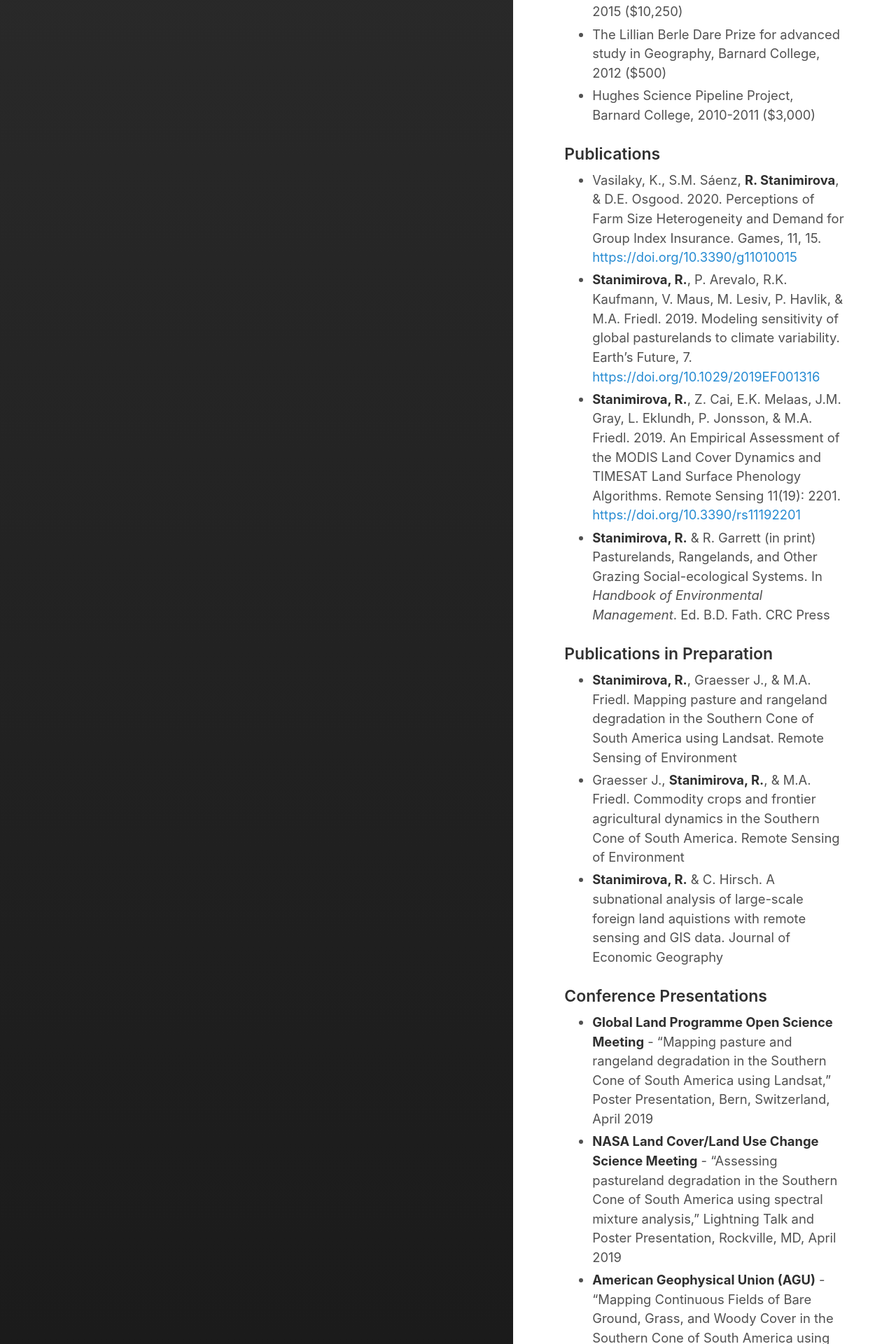
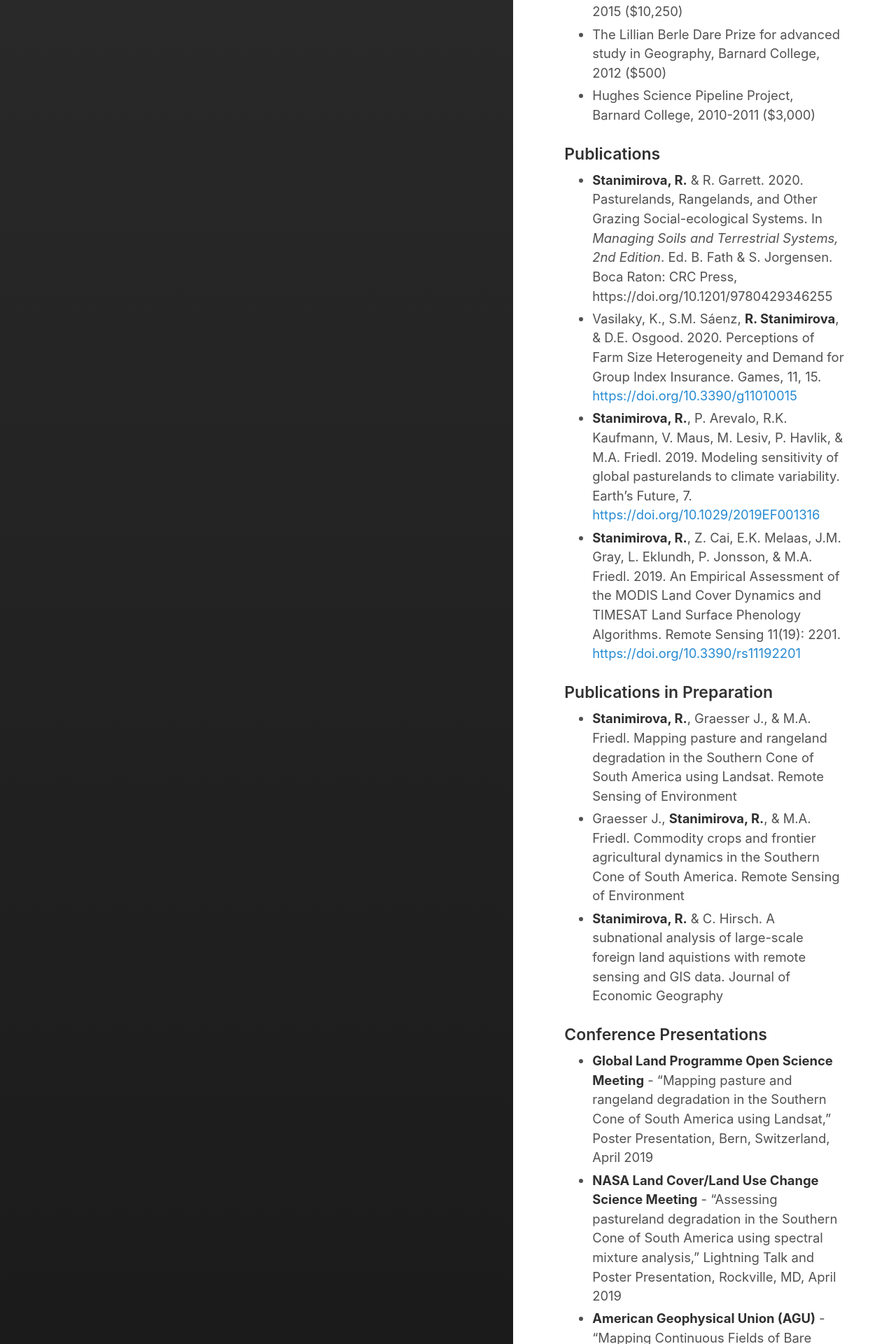
Before and after one commit to rkstan/rkstan.github.io, a Jekyll site: the page built from CurriculumVitae.md, in a window 1280 px wide. Shown: the part 1287-3207 px from the top of the page at 70% size. Built offline with Jekyll 4.4.1, drawn with Linux system fonts in a browser that asks for light colours; nearby versions of some CDN libraries.

Commit message:
Update CurriculumVitae.md

```diff
--- a/CurriculumVitae.md
+++ b/CurriculumVitae.md
@@ -28,11 +28,12 @@ Barnard College of Columbia University, New York, New York, USA
 * Hughes Science Pipeline Project, Barnard College, 2010-2011 ($3,000)
 
 ### Publications
+* **Stanimirova, R.** & R. Garrett. 2020. Pasturelands, Rangelands, and Other Grazing Social-ecological Systems. In <i>Managing Soils and Terrestrial Systems, 2nd Edition</i>. Ed. B. Fath & S. Jorgensen. Boca Raton: CRC Press, https://doi.org/10.1201/9780429346255
 * Vasilaky, K., S.M. Sáenz, **R. Stanimirova**, & D.E. Osgood. 2020. Perceptions of Farm Size Heterogeneity and Demand for Group Index Insurance. Games, 11, 15. <a href="https://doi.org/10.3390/g11010015">https://doi.org/10.3390/g11010015</a>
 * **Stanimirova, R.**, P. Arevalo, R.K. Kaufmann, V. Maus, M. Lesiv, P. Havlik, & M.A. Friedl. 2019. Modeling sensitivity of global pasturelands to climate variability. Earth's Future, 7.
 <a href="https://doi.org/10.1029/2019EF001316">https://doi.org/10.1029/2019EF001316</a>
 * **Stanimirova, R.**, Z. Cai, E.K. Melaas, J.M. Gray, L. Eklundh, P. Jonsson, & M.A. Friedl. 2019. An Empirical Assessment of the MODIS Land Cover Dynamics and TIMESAT Land Surface Phenology Algorithms. Remote Sensing 11(19): 2201. <a href="https://doi.org/10.3390/rs11192201">https://doi.org/10.3390/rs11192201</a>
-* **Stanimirova, R.** & R. Garrett (in print) Pasturelands, Rangelands, and Other Grazing Social-ecological Systems. In <i>Handbook of Environmental Management</i>. Ed. B.D. Fath. CRC Press
+
 
 ### Publications in Preparation
 * **Stanimirova, R.**, Graesser J., & M.A. Friedl. Mapping pasture and rangeland degradation in the Southern Cone of South America using Landsat. Remote Sensing of Environment
```
